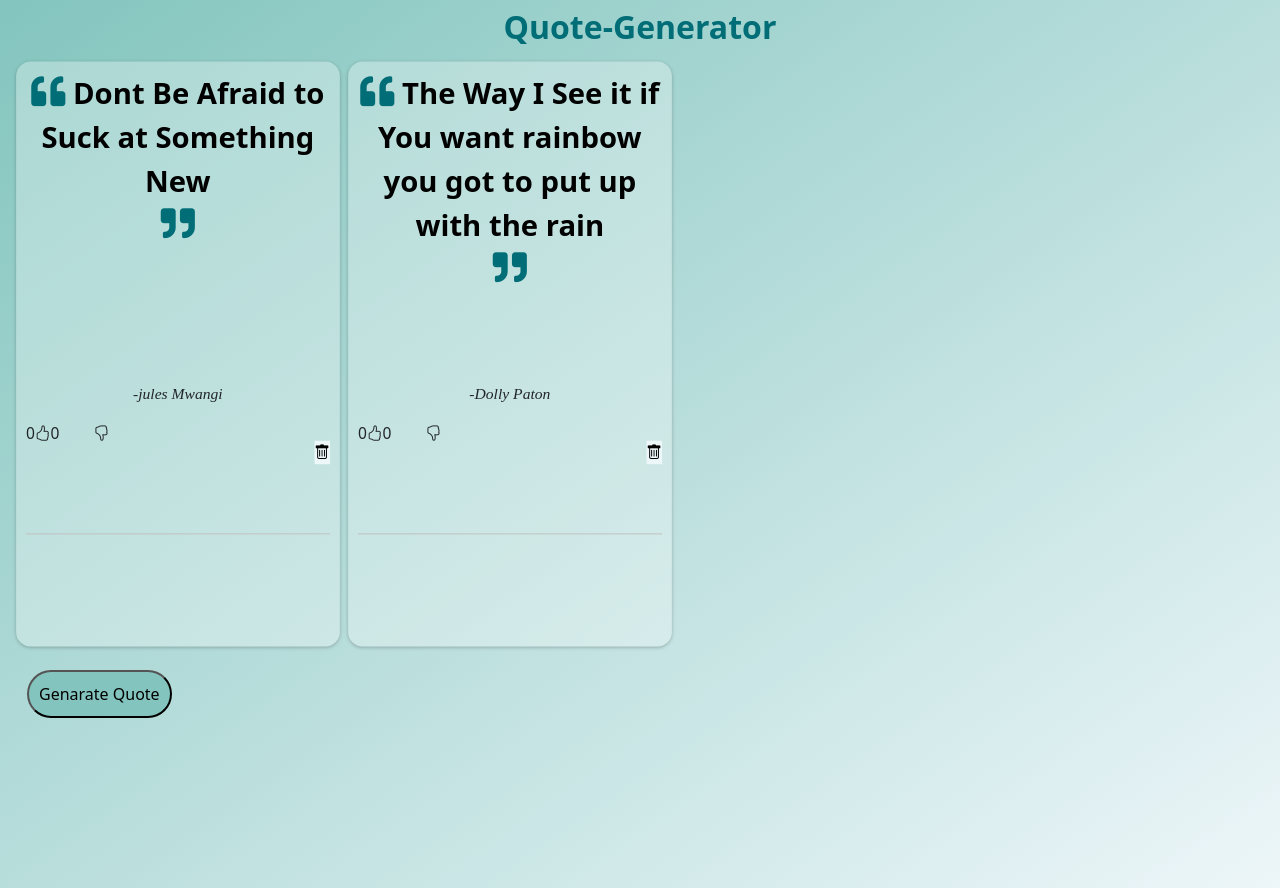
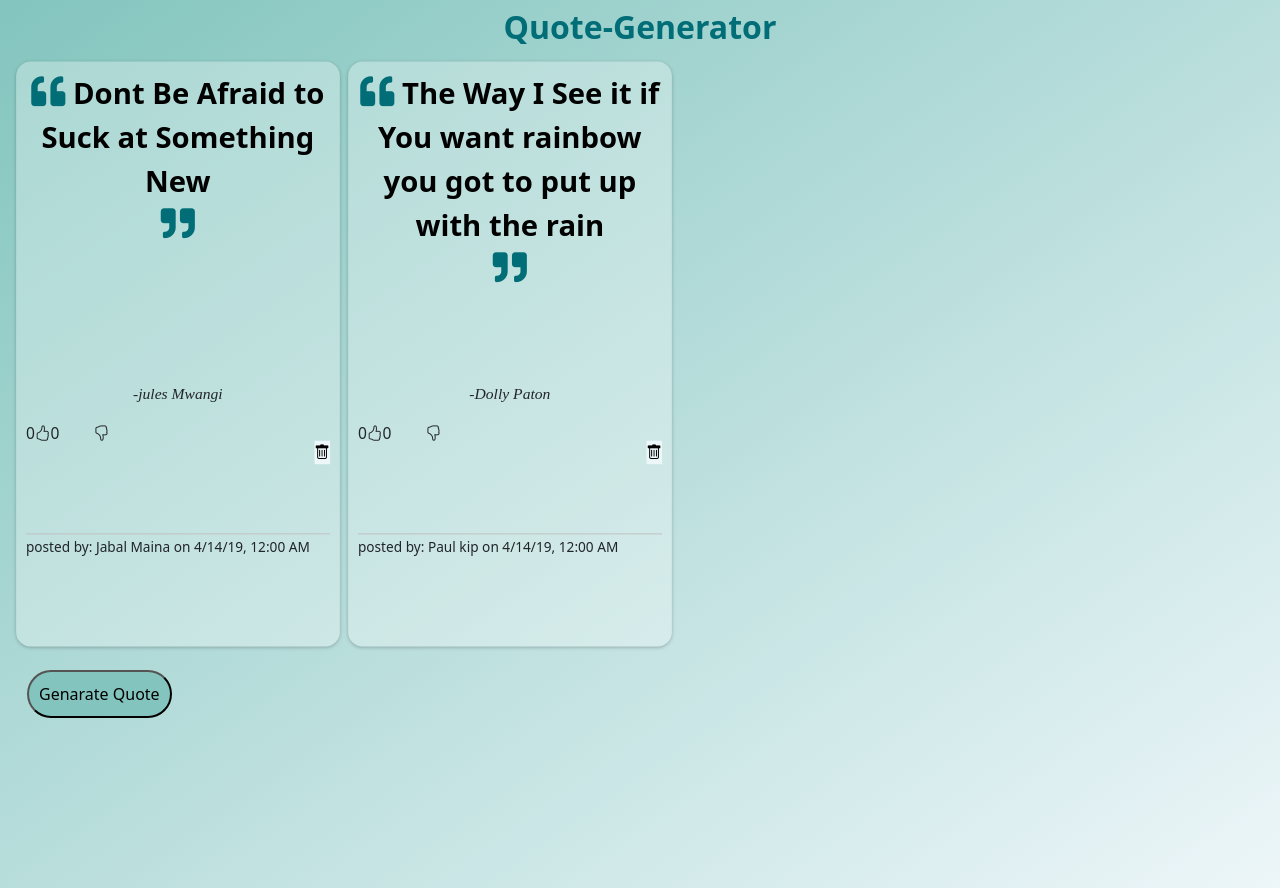
Before and after one commit to juliamwangi123/quote-redo, an Angular app: page / in a window 1280 px wide. Built offline with nearby package versions, Linux system fonts and the light colour scheme.

Commit message:
ft:add date pipe on date arg

```diff
--- a/src/app/quotes/quotes.component.html
+++ b/src/app/quotes/quotes.component.html
@@ -43,7 +43,8 @@
                         </div>
                        </div>
 
-                       <!-- <small> posted on {{item.datePosted|date :'short'}} <br> {{item.datePosted|dateCount :'short'}} days ago</small> -->
+                       <small> posted by: {{item.publisher}} on {{item.datePosted|date :'short'}} <br> </small>
+                       <!-- {{item.datePosted|dateCount :'short'}} days ago -->
 
 
 
```
